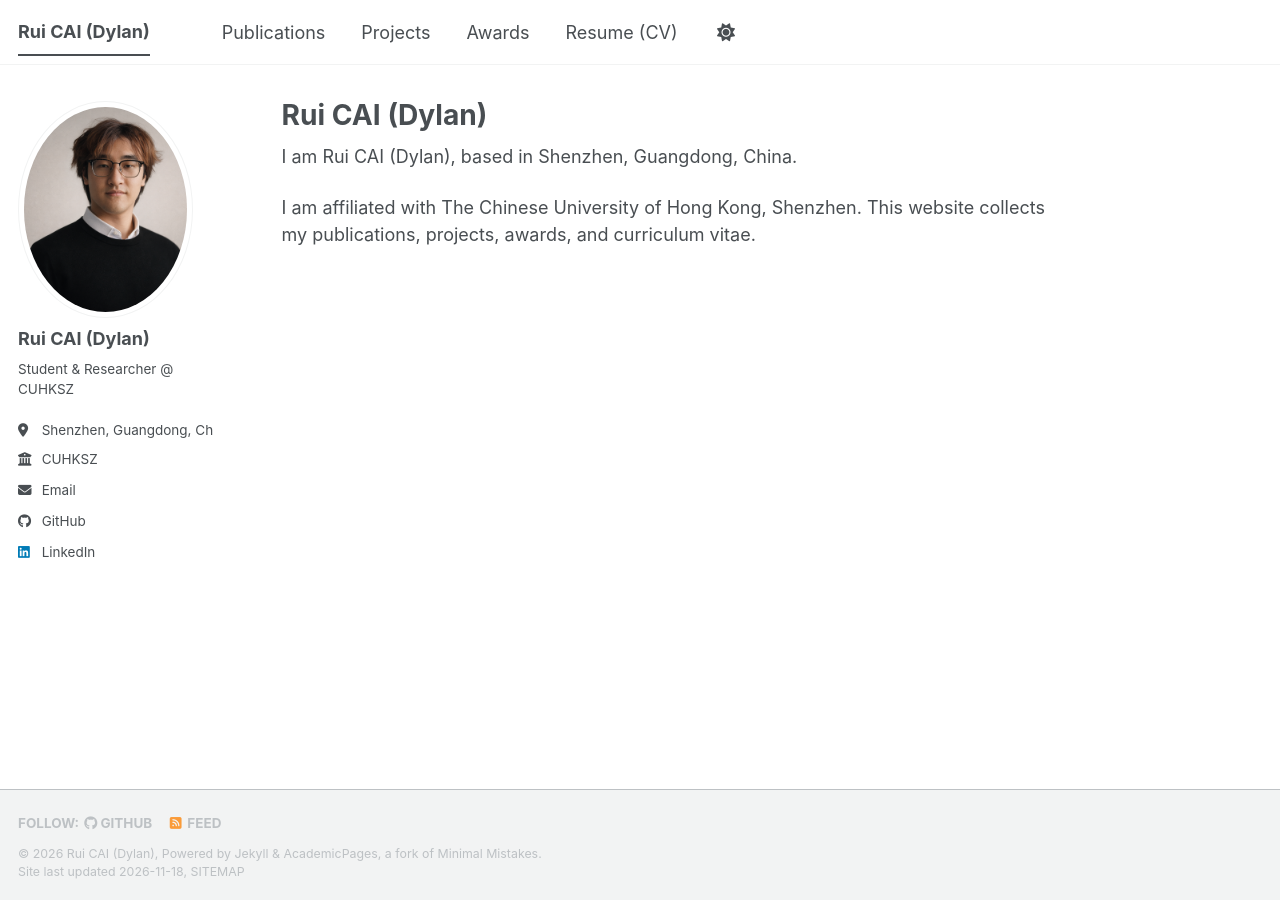
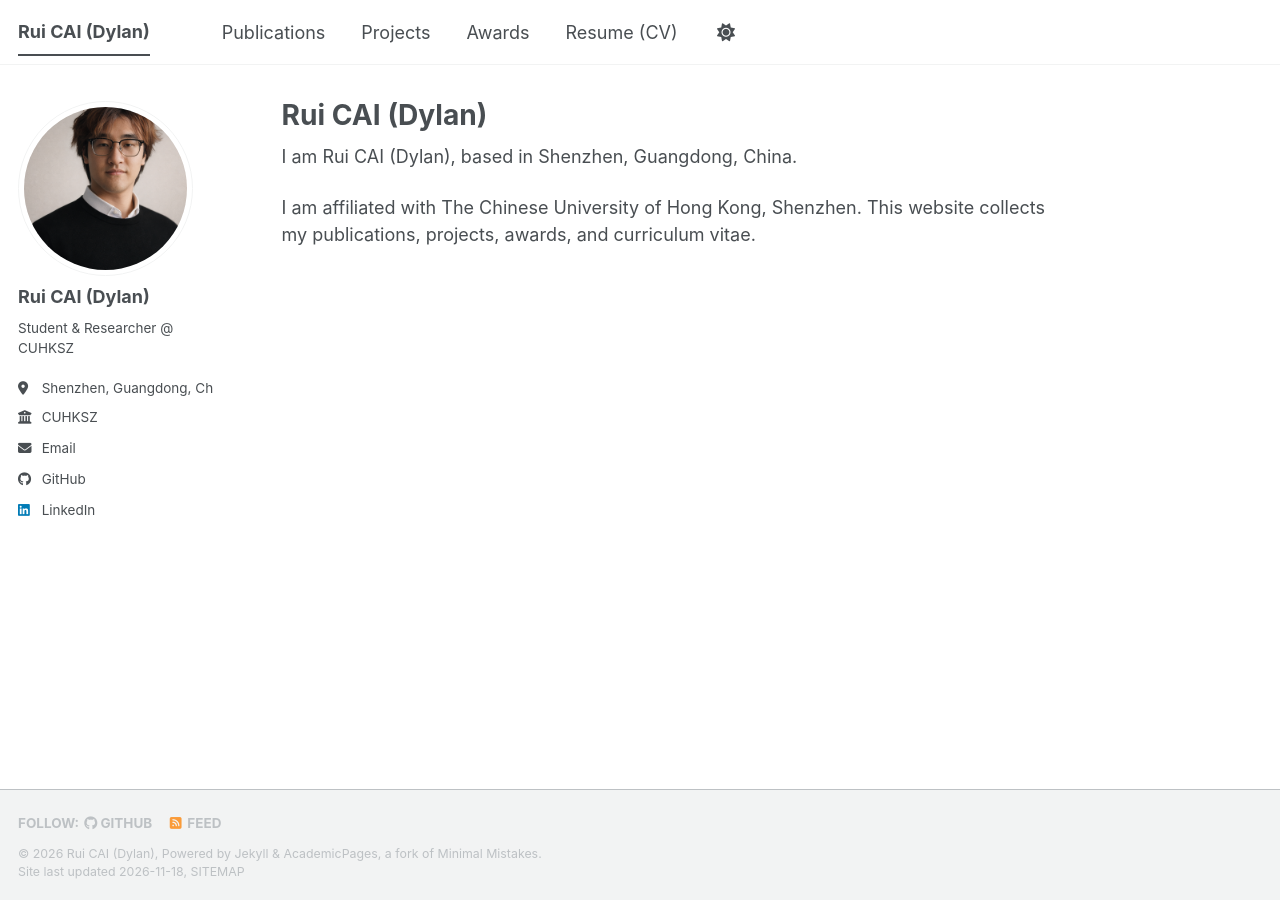
Before and after one commit to KrisCheeRay/Homepage, a Jekyll site: the page built from _pages/about.md, in a window 1280 px wide. Built offline with Jekyll 4.4.1, drawn with Linux system fonts in a browser that asks for light colours; a style sheet for code colours, icons or effects is not loaded.

Commit message:
Make sidebar avatar circular

```diff
--- a/_sass/layout/_sidebar.scss
+++ b/_sass/layout/_sidebar.scss
@@ -154,10 +154,15 @@
   }
 
   img {
-    max-width: 175px;
+    width: 36px;
+    height: 36px;
+    max-width: none;
+    object-fit: cover;
     border-radius: 50%;
 
     @include breakpoint($large) {
+      width: 175px;
+      height: 175px;
       padding: 5px;
       border: 1px solid var(--global-border-color);
     }
```
